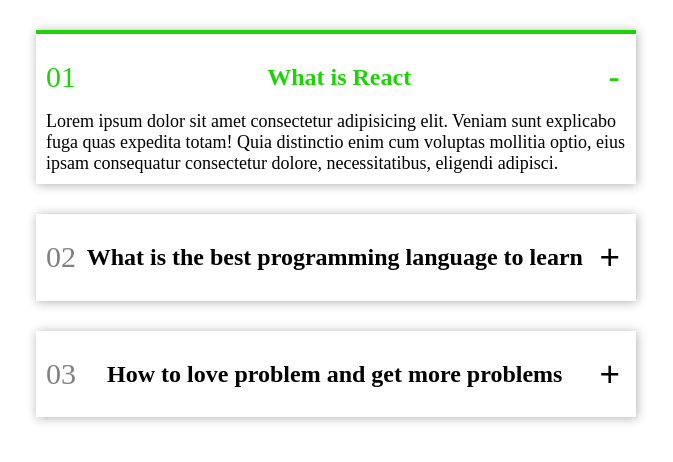
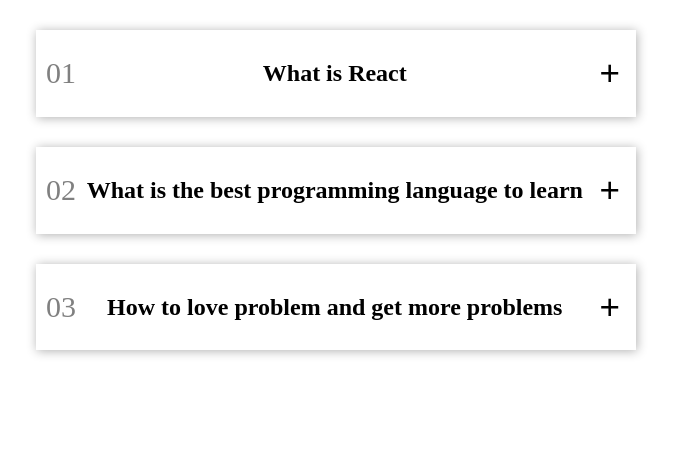
Before and after one commit to dawit2123/React-Practice, a React (Create React App) app in the folder accordion-react/: page / in a window 1280 px wide. Shown: the top 462 px of the page, without its empty margins (304-977 px from the left). Built offline with nearby package versions, Linux system fonts and the light colour scheme.

Commit message:
second version of the acordion complete

```diff
--- a/accordion-react/src/App.js
+++ b/accordion-react/src/App.js
@@ -9,52 +9,50 @@
     name: "What is React",
     description:
       "Lorem ipsum dolor sit amet consectetur adipisicing elit. Veniam sunt explicabo fuga quas expedita totam! Quia distinctio enim cum voluptas mollitia optio, eius ipsam consequatur consectetur dolore, necessitatibus, eligendi adipisci.",
-    isOpened: true,
     id: Date.now(),
   },
   {
     name: "What is the best programming language to learn",
     description:
       "Lorem ipsum dolor sit amet consectetur adipisicing elit. Veniam sunt explicabo fuga quas expedita totam! Quia distinctio enim cum voluptas mollitia optio, eius ipsam consequatur consectetur dolore, necessitatibus, eligendi adipisci.",
-    isOpened: false,
-    id: Date.now(),
+    id: Date.now() + 1,
   },
   {
     name: "How to love problem and get more problems",
     description:
       "Lorem ipsum dolor sit amet consectetur adipisicing elit. Veniam sunt explicabo fuga quas expedita totam! Quia distinctio enim cum voluptas mollitia optio, eius ipsam consequatur consectetur dolore, necessitatibus, eligendi adipisci.",
-    isOpened: false,
-    id: Date.now(),
+    id: Date.now() + 2,
   },
 ];
 {
   /* <h2 className="faq">Frequently Asked Questions FAQ</h2>; */
 }
 function Accordion() {
-  const [isOpened, setIsOpened] = useState([false]);
+  return items.map((item, index) => (
+    <AccordionItem item={item} index={index} key={item.id} />
+  ));
+}
+function AccordionItem({ item, index }) {
+  const [isOpened, setIsOpened] = useState(false);
   function handleIsOpened(item) {
-    item.isOpened = !isOpened;
+    console.log("high");
     setIsOpened(!isOpened);
   }
-  return items.map((item, index) => (
+  return (
     <div className="container">
-      <div
-        className={`container-item ${item.isOpened === true ? "active" : ""}`}
-      >
+      <div className={`container-item ${isOpened === true ? "active" : ""}`}>
         <div className="parent-header" onClick={() => handleIsOpened(item)}>
           <span className="number">
             {index < 10 ? `0${index + 1}` : `${index + 1}`}
           </span>
           <h2 className="child-header">{item.name}</h2>
-          <button className="button">
-            {item.isOpened === true ? "-" : "+"}
-          </button>
+          <button className="button">{isOpened === true ? "-" : "+"}</button>
         </div>
 
         <p className="container-paragraph">
-          {item.isOpened === true ? item.description : ""}
+          {isOpened === true ? item.description : ""}
         </p>
       </div>
     </div>
-  ));
+  );
 }
--- a/accordion-react/src/index.js
+++ b/accordion-react/src/index.js
@@ -3,4 +3,8 @@
 import App from "./App";
 
 const root = ReactDOM.createRoot(document.getElementById("root"));
-root.render(<App />);
+root.render(
+  <React.StrictMode>
+    <App />
+  </React.StrictMode>
+);
```
